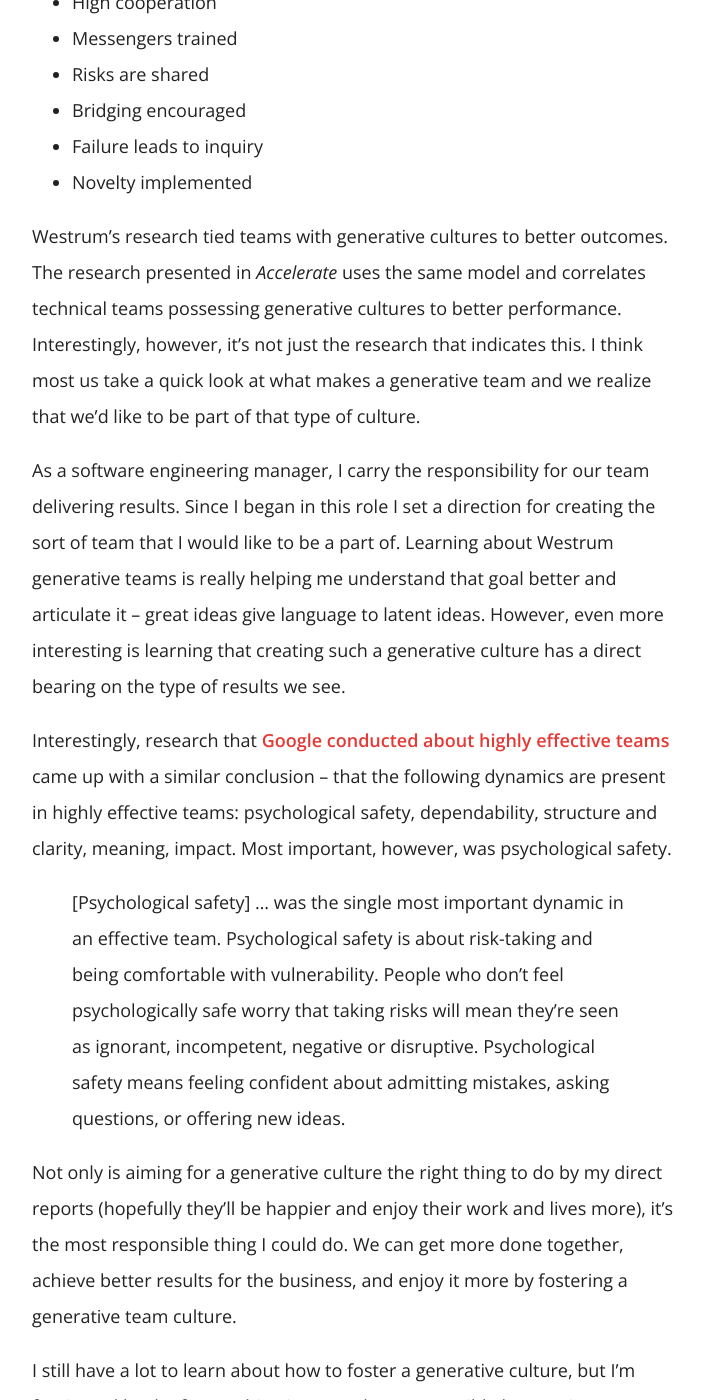
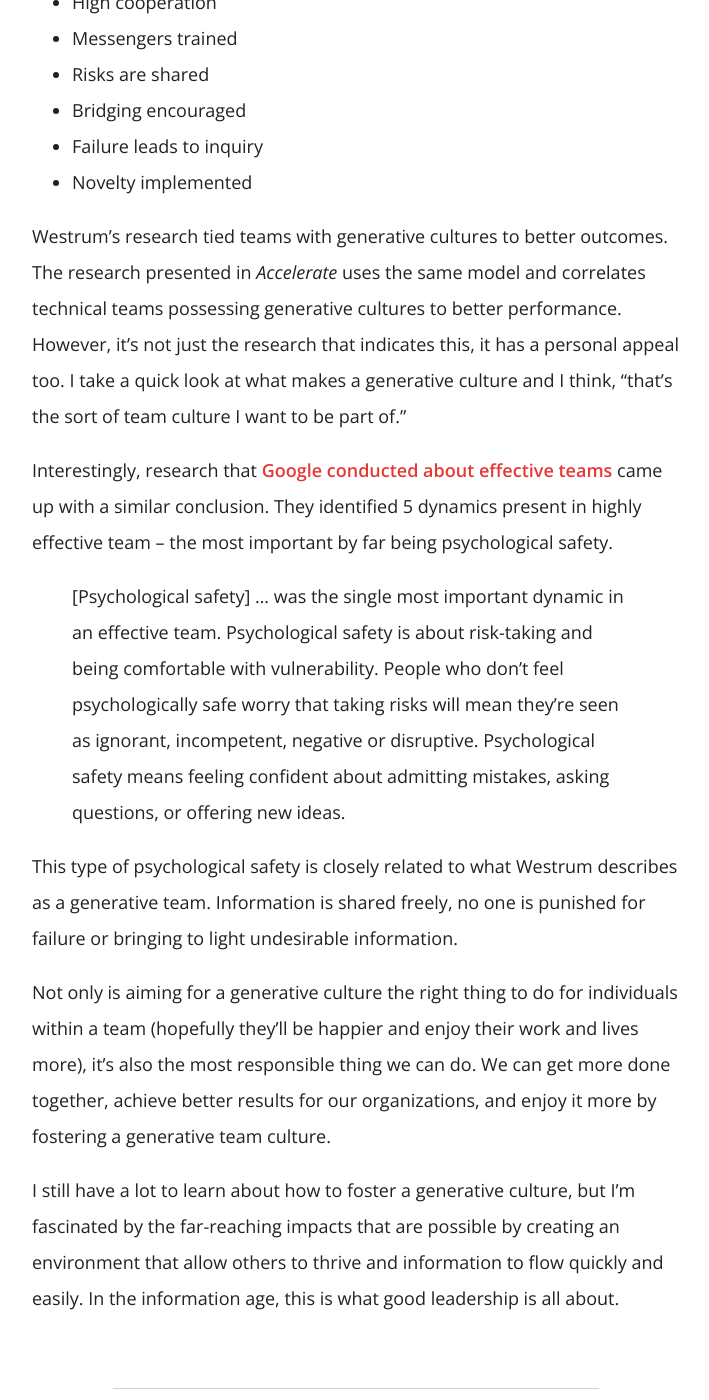
Before and after one commit to sjparsons/sjparsons.com, a Jekyll site: the page built from _posts/2019-08-27-generative-team-culture.md, in a window 1280 px wide and 1400 px high, scrolled down 1269 px. Shown: the whole window, without its empty margins (284-993 px from the left). Built offline with Jekyll 4.4.1, drawn with Linux system fonts in a browser that asks for light colours; comment, search, counter and statistics services are not loaded.

Commit message:
fix: Rewording and edits

```diff
--- a/_posts/2019-08-27-generative-team-culture.md
+++ b/_posts/2019-08-27-generative-team-culture.md
@@ -33,15 +33,15 @@ One of the chapters introduces Westrum typology – a way to categorize teams ba
   - Failure leads to inquiry
   - Novelty implemented
 
-Westrum's research tied teams with generative cultures to better outcomes. The research presented in _Accelerate_ uses the same model and correlates technical teams possessing generative cultures to better performance. Interestingly, however, it's not just the research that indicates this. I think most us take a quick look at what makes a generative team and we realize that we'd like to be part of that type of culture.
+Westrum's research tied teams with generative cultures to better outcomes. The research presented in _Accelerate_ uses the same model and correlates technical teams possessing generative cultures to better performance. However, it's not just the research that indicates this, it has a personal appeal too. I take a quick look at what makes a generative culture and I think, "that's the sort of team culture I want to be part of."
 
-As a software engineering manager, I carry the responsibility for our team delivering results. Since I began in this role I set a direction for creating the sort of team that I would like to be a part of. Learning about Westrum generative teams is really helping me understand that goal better and articulate it – great ideas give language to latent ideas. However, even more interesting is learning that creating such a generative culture has a direct bearing on the type of results we see.
-
-Interestingly, research that [Google conducted about highly effective teams](https://www.thinkwithgoogle.com/intl/en-gb/marketing-resources/content-marketing/five-dynamics-effective-team/) came up with a similar conclusion – that the following dynamics are present in highly effective teams: psychological safety, dependability, structure and clarity, meaning, impact. Most important, however, was psychological safety.
+Interestingly, research that [Google conducted about effective teams](https://www.thinkwithgoogle.com/intl/en-gb/marketing-resources/content-marketing/five-dynamics-effective-team/) came up with a similar conclusion. They identified 5 dynamics present in highly effective team – the most important by far being psychological safety.
 
 > [Psychological safety] ... was the single most important dynamic in an effective team. Psychological safety is about risk-taking and being comfortable with vulnerability. People who don’t feel psychologically safe worry that taking risks will mean they’re seen as ignorant, incompetent, negative or disruptive. Psychological safety means feeling confident about admitting mistakes, asking questions, or offering new ideas.
 
-Not only is aiming for a generative culture the right thing to do by my direct reports (hopefully they'll be happier and enjoy their work and lives more), it's the most responsible thing I could do. We can get more done together, achieve better results for the business, and enjoy it more by fostering a generative team culture.
+This type of psychological safety is closely related to what Westrum describes as a generative team. Information is shared freely, no one is punished for failure or bringing to light undesirable information.
+
+Not only is aiming for a generative culture the right thing to do for individuals  within a team (hopefully they'll be happier and enjoy their work and lives more), it's also the most responsible thing we can do. We can get more done together, achieve better results for our organizations, and enjoy it more by fostering a generative team culture.
 
 I still have a lot to learn about how to foster a generative culture, but I'm fascinated by the far-reaching impacts that are possible by creating an environment that allow others to thrive and information to flow quickly and easily. In the information age, this is what good leadership is all about.
 
```
